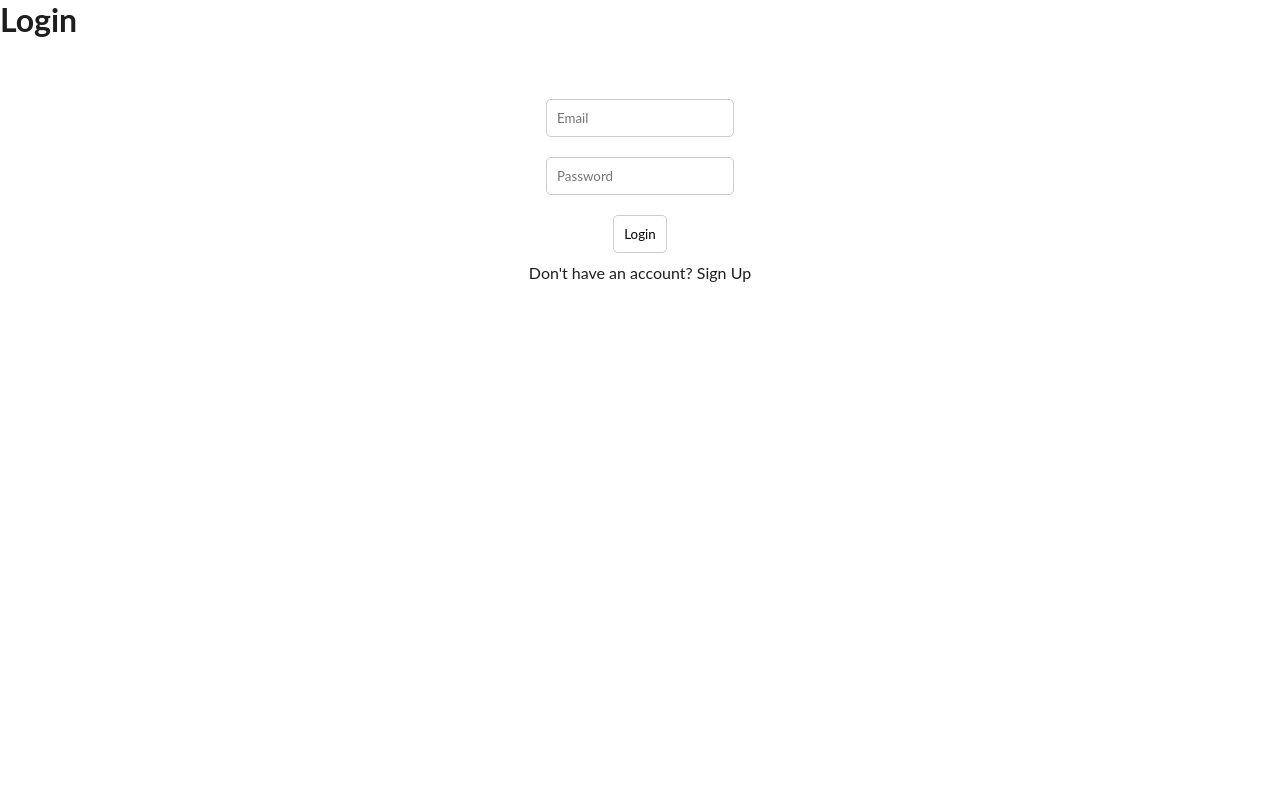
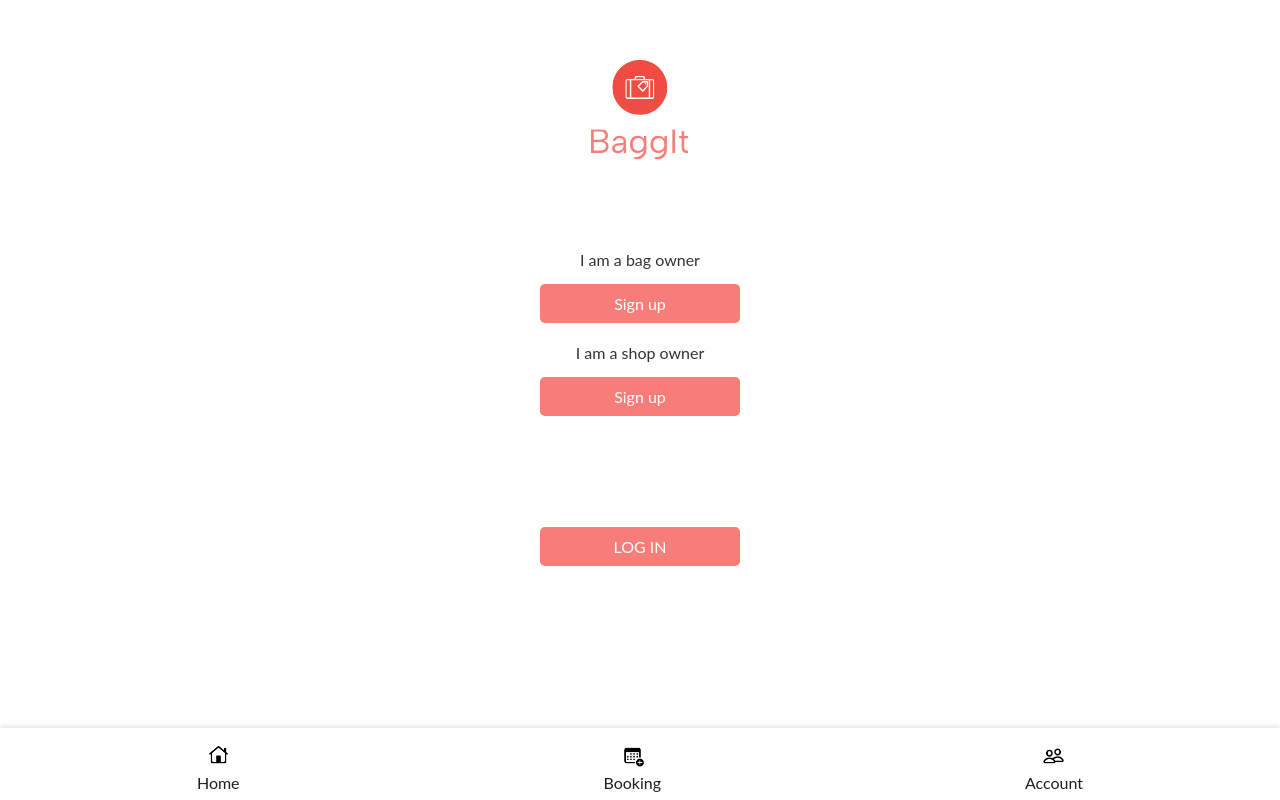
Before and after one commit to SSais/BagIt, a Next.js app in the folder baggit-app/: page /login in a window 1280 px wide. Built offline with nearby package versions, Linux system fonts and the light colour scheme.

Commit message:
added styling to login page, booking page and added store info page

```diff
--- a/baggit-app/src/app/booking/page.js
+++ b/baggit-app/src/app/booking/page.js
@@ -1,12 +1,9 @@
 import styles from "./page.module.css";
-import Header from "../components/Header/Header";
 import Nav from "../components/Navigation/Nav";
-import Form from "../components/Form/Form";
 
 export default function Booking() {
   return (
     <main className={styles.main}>
-      <Form />
       <Nav />
     </main>
   );
--- a/baggit-app/src/app/components/Form/Form.jsx
+++ b/baggit-app/src/app/components/Form/Form.jsx
@@ -1,55 +1,55 @@
-'use client'
+// 'use client'
 
-import { useState } from 'react';
-import { supabase } from '@supabase/supabase-js';
-import styles from "./Form.module.css";
+// import { useState } from 'react';
+// import { supabase } from '@supabase/supabase-js';
+// import styles from "./Form.module.css";
 
-export default function Form() {
-  const [email, setEmail] = useState('');
-  const [password, setPassword] = useState('');
-  const [error, setError] = useState(null);
-  const [isSignUp, setIsSignUp] = useState(false);
+// export default function Form() {
+//   const [email, setEmail] = useState('');
+//   const [password, setPassword] = useState('');
+//   const [error, setError] = useState(null);
+//   const [isSignUp, setIsSignUp] = useState(false);
 
-  const handleSubmit = async (e) => {
-    e.preventDefault();
-    setError(null);
+//   const handleSubmit = async (e) => {
+//     e.preventDefault();
+//     setError(null);
 
-    if (isSignUp) {
-      const { error } = await supabase.auth.signUp({ email, password });
-      if (error) {
-        setError(error.message);
-      } else {
-        console.log('Sign-up successful');
-      }
-    } else {
-      const { error } = await supabase.auth.signInWithPassword({ email, password });
-      if (error) {
-        setError(error.message);
-      } else {
-        console.log('Login successful');
-      }
-    }
-  };
+//     if (isSignUp) {
+//       const { error } = await supabase.auth.signUp({ email, password });
+//       if (error) {
+//         setError(error.message);
+//       } else {
+//         console.log('Sign-up successful');
+//       }
+//     } else {
+//       const { error } = await supabase.auth.signInWithPassword({ email, password });
+//       if (error) {
+//         setError(error.message);
+//       } else {
+//         console.log('Login successful');
+//       }
+//     }
+//   };
 
-  return (
-    <form className={styles.form} onSubmit={handleSubmit}>
-      <input
-        type="email"
-        placeholder="Email"
-        value={email}
-        onChange={(e) => setEmail(e.target.value)}
-      />
-      <input
-        type="password"
-        placeholder="Password"
-        value={password}
-        onChange={(e) => setPassword(e.target.value)}
-      />
-      <button type="submit">{isSignUp ? 'Sign Up' : 'Login'}</button>
-      {error && <p className={styles.error}>{error}</p>}
-      <p onClick={() => setIsSignUp(!isSignUp)}>
-        {isSignUp ? 'Already have an account? Login' : 'Don\'t have an account? Sign Up'}
-      </p>
-    </form>
-  );
-}
+//   return (
+//     <form className={styles.form} onSubmit={handleSubmit}>
+//       <input
+//         type="email"
+//         placeholder="Email"
+//         value={email}
+//         onChange={(e) => setEmail(e.target.value)}
+//       />
+//       <input
+//         type="password"
+//         placeholder="Password"
+//         value={password}
+//         onChange={(e) => setPassword(e.target.value)}
+//       />
+//       <button type="submit">{isSignUp ? 'Sign Up' : 'Login'}</button>
+//       {error && <p className={styles.error}>{error}</p>}
+//       <p onClick={() => setIsSignUp(!isSignUp)}>
+//         {isSignUp ? 'Already have an account? Login' : 'Don\'t have an account? Sign Up'}
+//       </p>
+//     </form>
+//   );
+// }
--- a/baggit-app/src/app/components/Form/Form.module.css
+++ b/baggit-app/src/app/components/Form/Form.module.css
@@ -1,4 +1,4 @@
-.form {
+/* .form {
     display: flex;
     flex-direction: column;
     align-items: center;
@@ -26,4 +26,4 @@
     background-color: #b7dfff;
     color: #000;
     cursor: pointer;
-}
+} */
--- a/baggit-app/src/app/components/Navigation/Nav.jsx
+++ b/baggit-app/src/app/components/Navigation/Nav.jsx
@@ -1,20 +1,20 @@
 import styles from "./Nav.module.css";
-
+import Image from 'next/image';
 export default function Nav() {
     return (
         <nav className={styles.nav}>
             <ul className={styles.navList}>
                 <li className={styles.navItem}>
                     <a className={styles.navLink} href="https://baggit-app-8hir.vercel.app/home">
-                        <img className={styles.navIcon} src="/home.png" alt="home" />Home
+                        <Image className={styles.navIcon} src="/home.png" alt="home" width={25} height={25} />Home
                     </a> </li>
                 <li className={styles.navItem}>
                     <a className={styles.navLink} href="https://baggit-app-8hir.vercel.app/booking">
-                        <img className={styles.navIcon} src="/booking.png" alt="booking" />Booking
+                        <Image className={styles.navIcon} src="/booking.png" alt="booking" width={25} height={25} />Booking
                     </a> </li>
                 <li className={styles.navItem}>
                     <a className={styles.navLink} href="https://baggit-app-8hir.vercel.app/login">
-                        <img className={styles.navIcon} src="/account.png" alt="account" />Account
+                        <Image className={styles.navIcon} src="/account.png" alt="account" width={25} height={25} />Account
                     </a> </li>
             </ul>
         </nav>
--- a/baggit-app/src/app/components/Navigation/Nav.module.css
+++ b/baggit-app/src/app/components/Navigation/Nav.module.css
@@ -29,7 +29,5 @@
 }
 
 .navIcon {
-    width: 25px;
-    height: 25px;
     margin-bottom: 5px;
 }
--- a/baggit-app/src/app/login/page.js
+++ b/baggit-app/src/app/login/page.js
@@ -1,10 +1,30 @@
-import Form from "../components/Form/Form";
+'use client'
+
+import styles from "./page.module.css";
+import React from 'react';
+import Nav from '../components/Navigation/Nav';
+import Image from 'next/image';
 
 export default function LoginPage() {
   return (
+    <>
+    <div className={styles.containerLogo}>
+      <div className={styles.logo}>
+          <Image src="/baggitLogoRed.svg" alt="LogoBaggIt" width={100} height={100} />
+      </div>
+    </div>
+    <div className={styles.buttonGroup}>
+        <p>I am a bag owner</p>
+        <button className={styles.buttonSign}>Sign up</button>
+        <p>I am a shop owner</p>
+        <button className={styles.buttonSign}>Sign up</button>
     <div>
-      <h1>Login</h1>
-      <Form />
+      <div className={styles.containerLogIn}>
+      <button className={styles.buttonLogIn}>LOG IN</button>
     </div>
+    </div>
+    </div>
+    <Nav />
+    </>
   );
 }
--- a/baggit-app/src/app/login/page.module.css
+++ b/baggit-app/src/app/login/page.module.css
@@ -0,0 +1,105 @@
+@import url('https://fonts.googleapis.com/css2?family=Albert+Sans:ital,wght@0,100..900;1,100..900&display=swap');
+
+
+.form input {
+    margin: 10px;
+    padding: 10px;
+    border: 1px solid #ccc;
+    border-radius: 5px;
+}
+
+.formButton {
+    margin: 10px;
+    padding: 10px;
+    border-radius: 5px;
+    background-color: #ef4d44;
+    border-width: 0cap;
+    color: #000;
+    font-family: 'Albert Sans' sans-serif;
+}
+
+.form button:hover {
+    background-color: #f77e78;
+    color: #ffff;
+    cursor: pointer;
+}
+
+  .containerLogo {
+    display: flex;
+    flex-direction: column;
+    align-items: center;
+    justify-content: center;
+    height: 30vh;
+    background-color: white;
+    max-width: 400px;
+    margin: auto;
+    border-radius: 8px;
+  }
+
+  .logo {
+    width: 15rem;
+    height: 15rem;
+    display: flex;
+    justify-content: center;
+    align-items: center;
+    margin-bottom: 20px;
+  }
+
+
+  .buttonGroup {
+    text-align: center;
+    height: 40vh;
+    margin-bottom: 2rem; /* Space between the button group and the login button */
+  }
+
+  .buttonGroup p {
+    margin: 10px 0 5px;
+    font-size: 16px;
+    color: #333;
+  }
+
+  .buttonSign {
+    padding: 10px 20px;
+    margin: 10px 0;
+    font-size: 16px;
+    border-radius: 5px;
+    border: none;
+    background-color: #f77e78;
+    color: white;
+    cursor: pointer;
+    width: 200px;
+    text-align: center;
+  }
+
+  .buttonSign:hover {
+    background-color: #ef4d44;
+  }
+
+  .buttonLogIn {
+    padding: 10px 20px;
+    margin: 10px 0;
+    font-size: 16px;
+    border-radius: 5px;
+    border: none;
+    background-color: #f77e78;
+    color: white;
+    cursor: pointer;
+    width: 200px;
+    text-align: center;
+  }
+
+  .buttonLogIn:hover {
+    background-color: #ef4d44;
+  }
+
+  .containerLogIn {
+    display: flex;
+    flex-direction: column;
+    align-items: center;
+    justify-content: center;
+    height: 30vh;
+    background-color: white;
+    max-width: 400px;
+    margin: auto;
+    border-radius: 8px;
+  }
--- /dev/null
+++ b/baggit-app/src/app/storeinfo/page.module.css
@@ -0,0 +1,160 @@
+.body {
+    margin: 0;
+    padding: 0;
+    font-family: 'Arial', sans-serif;
+    background-color: #f4f4f4; /* Light grey background */
+  }
+
+  .container {
+    max-width: 400px;
+    margin: auto;
+    padding: 20px;
+    background-color: white;
+    border-radius: 8px;
+  }
+
+  .locationDescription {
+    margin-bottom: 20px;
+  }
+
+  .locationDescription h3 {
+    font-size: 24px;
+    color: #333;
+    margin-bottom: 10px;
+  }
+
+  .locationDescription .details {
+    background-color: #f1f1f1; /* Light grey box for details */
+    padding: 15px;
+    border-radius: 5px;
+    font-size: 14px;
+    color: #555;
+  }
+
+  .bookingDuration {
+    margin-bottom: 20px;
+  }
+
+  .bookingDuration h3 {
+    font-size: 18px;
+    color: #333;
+    margin-bottom: 10px;
+  }
+
+  .bookingDuration .options {
+    display: flex;
+    justify-content: space-around;
+  }
+
+  .bookingDurationOption {
+    padding: 10px;
+    border: 1px solid #ccc;
+    border-radius: 5px;
+    cursor: pointer;
+    font-size: 14px;
+    background-color: #fff;
+    transition: background-color 0.3s ease;
+  }
+
+  .bookingDuration .option:hover {
+    background-color: #f1f1f1;
+  }
+
+  .buttons {
+    display: flex;
+    flex-direction: column;
+    gap: 10px;
+  }
+
+  .buttons .button {
+    padding: 12px;
+    font-size: 16px;
+    text-align: center;
+    border: 2px solid #ff4d4d;
+    border-radius: 5px;
+    background-color: white;
+    color: #ff4d4d;
+    cursor: pointer;
+    transition: all 0.3s ease;
+  }
+
+  .buttons .button:hover {
+    background-color: #ff4d4d;
+    color: white;
+  }
+
+  .buttons .pay-now {
+    background-color: #ff4d4d;
+    color: white;
+    font-weight: bold;
+  }
+
+  .buttons .payNow:hover {
+    background-color: #e60000;
+  }
+
+  .userSection {
+    margin-top: 20px;
+  }
+
+  .userSection .userInfo {
+    display: flex;
+    align-items: center;
+  }
+
+  .userSection .userInfo Image {
+    border-radius: 50%;
+    margin-right: 10px;
+  }
+
+  .userSection .userInfo h4 {
+    margin: 0;
+    font-size: 16px;
+  }
+
+  .userSection .userInfo p {
+    margin: 0;
+    font-size: 14px;
+    color: #555;
+  }
+
+  .aboutApp {
+    margin-top: 20px;
+  }
+
+  .aboutApp h3 {
+    font-size: 18px;
+    color: #333;
+  }
+
+  .aboutApp p {
+    font-size: 14px;
+    color: #555;
+  }
+
+  .footer {
+    position: fixed;
+    bottom: 0;
+    left: 0;
+    right: 0;
+    background-color: white;
+    border-top: 1px solid #ddd;
+    display: flex;
+    justify-content: space-around;
+    padding: 10px 0;
+  }
+
+  .footer .footerItem {
+    text-align: center;
+    color: #555;
+  }
+
+  .footer .footerItem Image {
+    width: 24px;
+    height: 24px;
+  }
+
+  .footer .footerItem span {
+    display: block;
+    font-size: 12px;
+  }
```
Also changed, not shown: baggit-app/src/app/storeinfo/page.js (added, +60 -0 lines), baggit-app/public/baggitLogoRed.svg (added).
